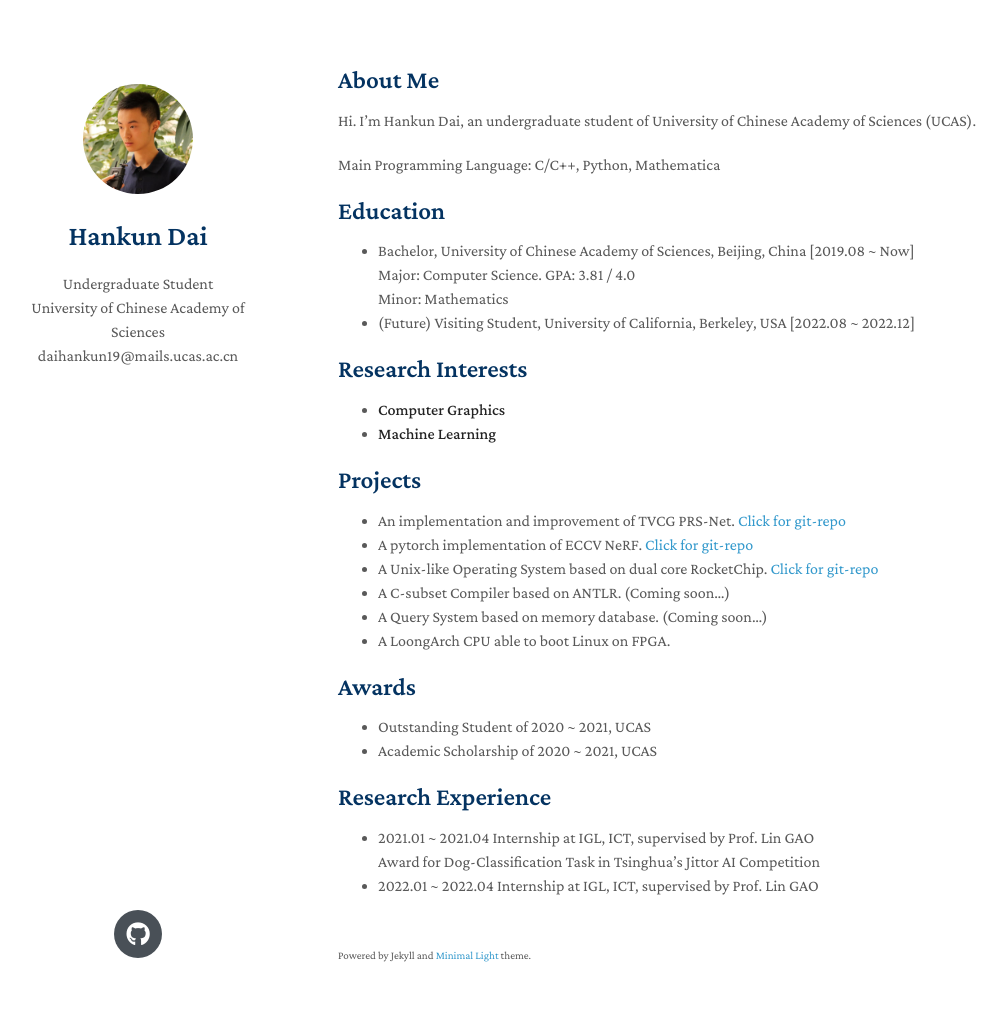
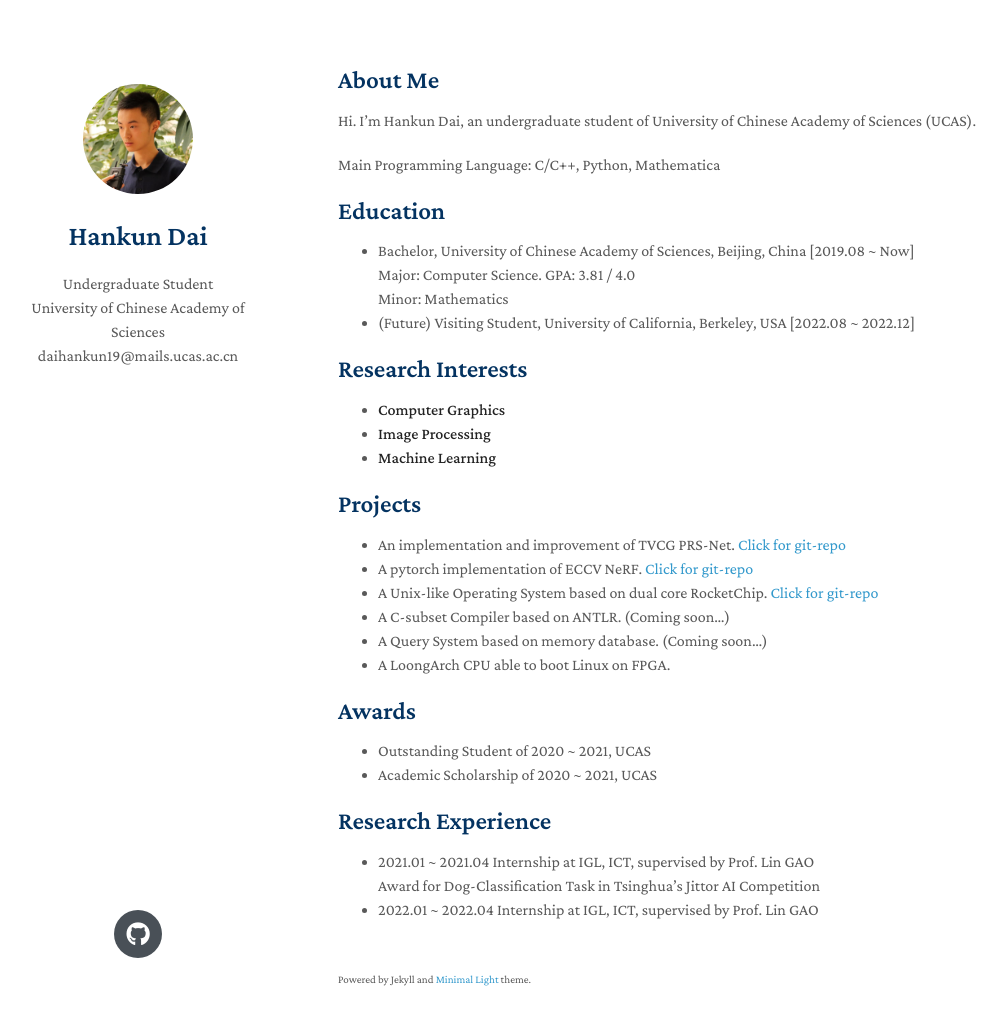
Before and after one commit to D-Hank/HomePage, a Jekyll site: the page built from index.md, in a window 1280 px wide and 1060 px high. Shown: the top 1025 px of the window, without its empty margins (132-1138 px from the left). Built offline with Jekyll 4.4.1, drawn with Linux system fonts in a browser that asks for light colours; nearby versions of some CDN libraries; a style sheet for code colours, icons or effects is not loaded; our own code applies the rules of GitHub Pages for plain Markdown files.

Commit message:
Update index.md

```diff
--- a/index.md
+++ b/index.md
@@ -21,6 +21,7 @@ Main Programming Language: C/C++, Python, Mathematica
 ## Research Interests
 
 - **Computer Graphics**
+- **Image Processing**
 - **Machine Learning**
 
 ## Projects
```
